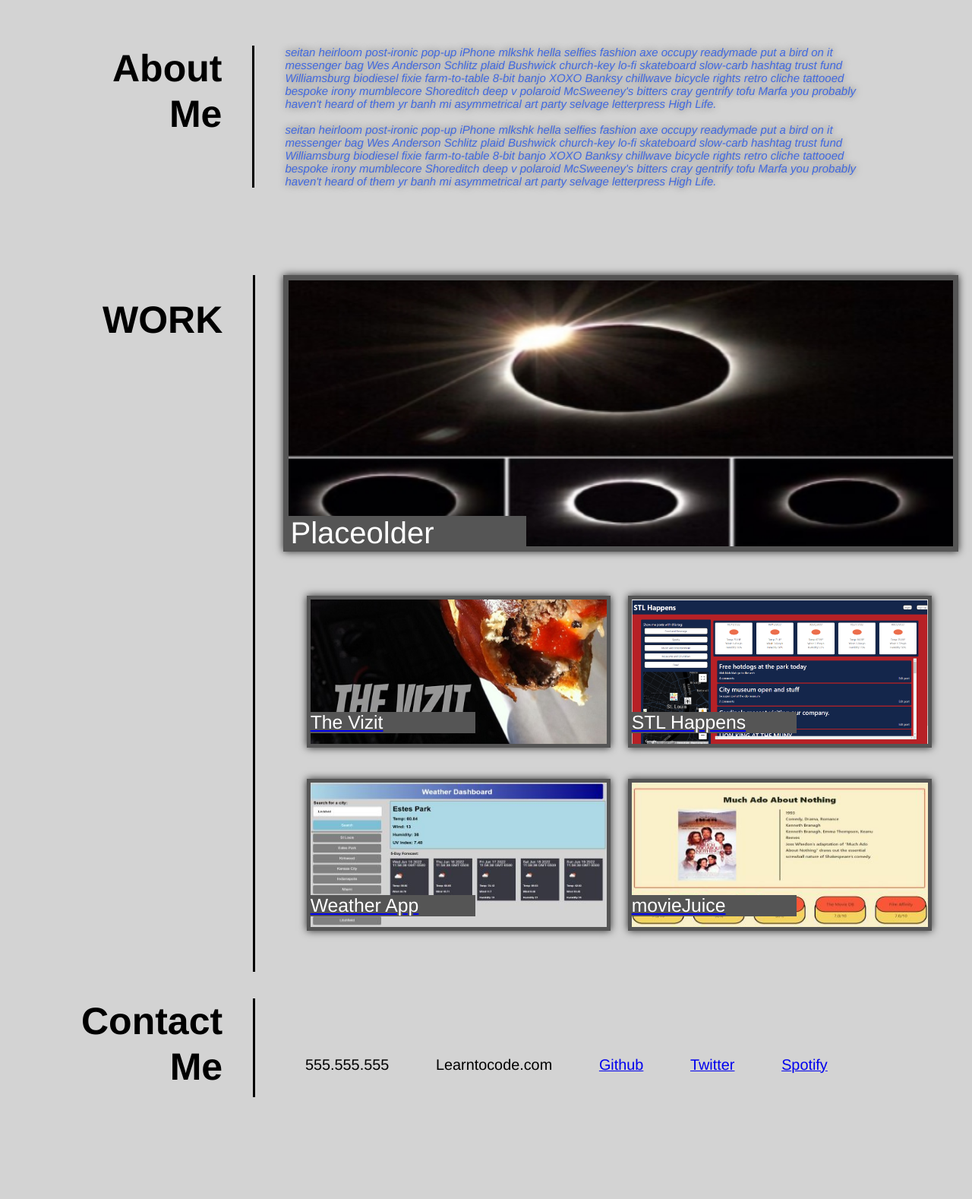
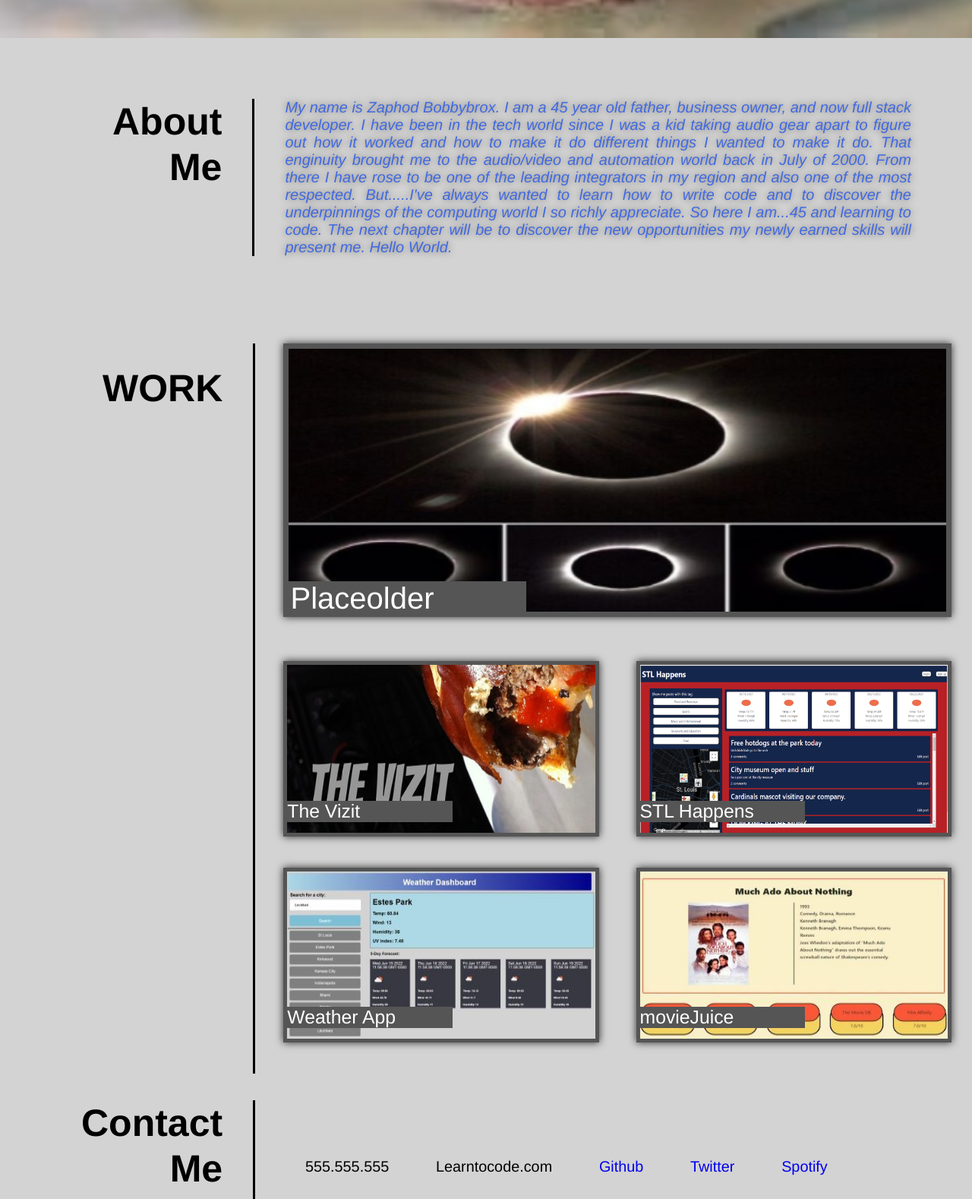
Before and after one commit to Zaphod1977/Professional-Portfolio, a plain HTML site: page index.html in a window 1280 px wide. Shown: the part 400-1978 px from the top of the page at 76% size. Before the commit the page ends 1844 px from the top, so only its background shows below. Drawn offline with Linux system fonts and the light colour scheme.

Commit message:
debug and feature adds

```diff
--- a/assets/css/style.css
+++ b/assets/css/style.css
@@ -2,6 +2,9 @@
   margin: 0;
   padding: 0;
   box-sizing: border-box;
+}
+a {
+  text-decoration: none;
 }
 
 body {
@@ -22,9 +25,10 @@ header {
 
 #name {
   color: black;
-  font-size: 1.75em;
+  font-size: 3em;
   width: 40%;
   padding-left: 5%;
+  font-weight: bold;
 }
 
 header {
@@ -71,12 +75,11 @@ header nav ul li a {
 
 .aboutme-rightside {
   font-style: italic;
-  font-size: 15px;
-  padding: 0 50px 0 40px;
+  font-size: 1.25em;
+  padding: 0 0 0 40px;
   color: royalblue;
   text-shadow: 0 0 10px rgba(0, 0, 0, 0.5);
-  flex-grow: 20%;
-  text-align: left;
+  text-align: justify;
 }
 
 .aboutme-leftside {
@@ -114,6 +117,8 @@ header nav ul li a {
   color: #024e76;
   margin: 35px 0 35px 2px;
   padding: 0;
+  position:relative;
+  flex-grow: 1;
 }
 
 .container {
@@ -124,7 +129,7 @@ header nav ul li a {
 }
 
 .container img {
-  width: 98%;
+  width: 97%;
   height: auto;
   border: 7px solid #555;
   box-shadow: 0 0 10px rgba(0, 0, 0, 0.8);
@@ -143,15 +148,19 @@ header nav ul li a {
 }
 
 .btmw {
-  display: inline-flex;
-  justify-content: space-evenly;
+  display: grid;
+  grid-template-columns: 1fr 1fr;
+  width: 97%;
+  justify-content: space-around;
+  gap: .89em;
 }
 
 .btmw img {
-  width: 95%;
+  width: 100%;
+  height: 18vw;
   border: 5px solid #555;
   box-shadow: 0 0 10px rgba(0, 0, 0, 0.8);
-  margin: 0 23px 0 0;
+  margin: 0;
 }
 
 .btmw image :hover {
--- a/index.html
+++ b/index.html
@@ -46,20 +46,15 @@
         <h2 class="aboutme-leftside">About Me</h2>
 
         <p class="aboutme-rightside">
-            seitan heirloom post-ironic pop-up iPhone mlkshk hella selfies fashion axe occupy readymade put a bird on it
-            messenger bag Wes Anderson Schlitz plaid Bushwick church-key lo-fi skateboard slow-carb hashtag trust fund
-            Williamsburg biodiesel fixie farm-to-table 8-bit banjo XOXO Banksy chillwave bicycle rights retro cliche
-            tattooed bespoke irony mumblecore Shoreditch deep v polaroid McSweeney's bitters cray gentrify tofu Marfa
-            you
-            probably haven't heard of them yr banh mi asymmetrical art party selvage letterpress High Life.
-            <br>
-            <br>
-            seitan heirloom post-ironic pop-up iPhone mlkshk hella selfies fashion axe occupy readymade put a bird on it
-            messenger bag Wes Anderson Schlitz plaid Bushwick church-key lo-fi skateboard slow-carb hashtag trust fund
-            Williamsburg biodiesel fixie farm-to-table 8-bit banjo XOXO Banksy chillwave bicycle rights retro cliche
-            tattooed bespoke irony mumblecore Shoreditch deep v polaroid McSweeney's bitters cray gentrify tofu Marfa
-            you
-            probably haven't heard of them yr banh mi asymmetrical art party selvage letterpress High Life.
+            My name is Zaphod Bobbybrox. I am a 45 year old father, business owner, and now full stack developer. I have
+            been in the tech world since I was a kid taking
+            audio gear apart to figure out how it worked and how to make it do different things I wanted to make it do.
+            That enginuity brought me to the audio/video and automation
+            world back in July of 2000. From there I have rose to be one of the leading integrators in my region and
+            also one of the most respected. But.....I've always wanted to
+            learn how to write code and to discover the underpinnings of the computing world I so richly appreciate. So
+            here I am...45 and learning to code. The next chapter will
+            be to discover the new opportunities my newly earned skills will present me. Hello World.
         </p>
     </section>
 
@@ -73,37 +68,39 @@
             </div>
 
             <div class="btmw">
-                <a href="https://open.spotify.com/show/2ip0Ojn7AwzukeawerfPDE">
-                    <div>
-                        <img src="./assets/images/The vizit.jfif" alt="" style="width:400px;height:200px;">
+                <div>
+                    <a href="https://open.spotify.com/show/2ip0Ojn7AwzukeawerfPDE">
+                        <img src="./assets/images/The vizit.jfif" alt="" >
+                        <!-- style="width:13em ;height:7em;"> -->
                         <div class="pictext">The Vizit</div>
-                    </div>
-                </a>
+                    </a>
+                </div>
 
                 <div>
                     <a href="https://agile-harbor-58683.herokuapp.com/" alt="STL_Happens app">
-                        <img src="./assets/images/STL_Happens screenshot.PNG" alt="STL_Happens screenshot"
-                            style="width:400px;height:200px;">
+                        <img src="./assets/images/STL_Happens screenshot.PNG" alt="STL_Happens screenshot">
+                            <!-- style="width:13em ;height:7em;"> -->
                         <div class="pictext">STL Happens</div>
+                    </a>
                 </div>
             </div>
 
             <div class="btmw">
-                <a href="https://zaphod1977.github.io/Weather-Dashboard/" alt="weather app">
-                    <div>
-                        <img src="./assets/images/weather resize.jpg" alt="webpage screengrab"
-                            style="width:400px;height:200px;">
+                <div>
+                    <a href="https://zaphod1977.github.io/Weather-Dashboard/" alt="weather app">
+                        <img src="./assets/images/weather resize.jpg" alt="webpage screengrab">
+                            <!-- style="width:13em ;height: 7em;"> -->
                         <div class="pictext">Weather App</div>
-                    </div>
-                </a>
+                    </a>
+                </div>
 
-                <a href="https://amymgardiner.github.io/movieJuice/">
-                    <div>
-                        <img src="./assets/images/movieJuice.jpg" alt="webpage screengrab"
-                            style="width:400px;height:200px;">
+                <div>
+                    <a href="https://amymgardiner.github.io/movieJuice/">
+                        <img src="./assets/images/movieJuice.jpg" alt="webpage screengrab">
+                            <!-- style="width:13em ;height:7em;"> -->
                         <div class="pictext">movieJuice</div>
-                    </div>
-                </a>
+                    </a>
+                </div>
 
             </div>
         </div>
```
